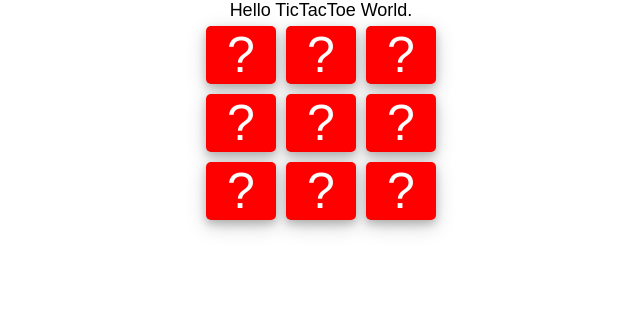
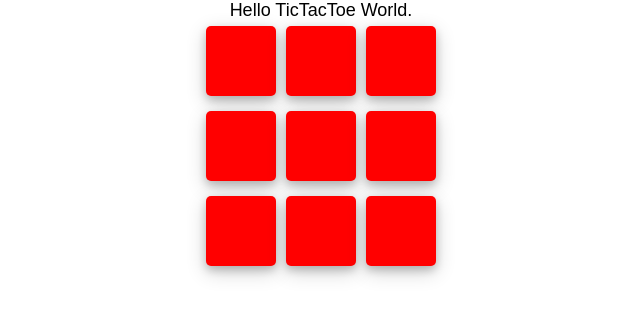
Before and after one commit to CodeAcademyBKK2017/react-intro, a React (Create React App) app: page / in a window 1280 px wide. Shown: the top 316 px of the page, without its empty margins (319-959 px from the left). Built offline with nearby package versions, Linux system fonts and the light colour scheme.

Commit message:
'Sibling'

```diff
--- a/package.json
+++ b/package.json
@@ -5,7 +5,8 @@
   "dependencies": {
     "react": "^16.2.0",
     "react-dom": "^16.2.0",
-    "react-scripts": "1.0.17"
+    "react-scripts": "1.0.17",
+    "uuid": "^3.1.0"
   },
   "scripts": {
     "start": "react-scripts start",
--- a/src/App.js
+++ b/src/App.js
@@ -2,28 +2,39 @@ import React, { Component } from 'react';
 import Name from './Name';
 import Box from './components/Box/Box.component';
 import './App.css';
+import uuid from 'uuid';
 
 class App extends Component {
   state = {
     player:1
   }
 
-  cellClickHandleCallBack = (arg)=>()=>{
+  cellClickHandleCallBack = (arg,key)=>()=>{
     const {player} = this.state;
     player === 1?this.setState({player:2}):this.setState({player:1});
     console.log(player);
+    console.log(key);
   }
   render() {
     let TwoD = [
-                  ['?','?','?'],
-                  ['?','?','?'],
-                  ['?','?','?']
-                ]
+        {
+             items:[" "," "," "],
+             rowkeys:uuid()
+        },
+        {
+            items:[" "," "," "],
+            rowkeys:uuid()
+        },
+        {
+            items:[" "," "," "],
+            rowkeys:uuid()
+        }
+      ]
     return (
       <div className="App">
         <div className="App-intro">
          <Name name="TicTacToe"/>
-         <Box Data = {TwoD} callHandle = {this.cellClickHandleCallBack}/>
+         <Box Data = {TwoD} key={uuid()} callHandle = {this.cellClickHandleCallBack}/>
         </div>
       </div>
     );
--- a/src/components/Box/Box.component.js
+++ b/src/components/Box/Box.component.js
@@ -1,20 +1,31 @@
-import React,{ Component } from 'react';
+import React from 'react';
 import Row from '../Row/Row.component';
 import ProptTypes from 'prop-types';
 import noop from 'lodash/noop';
 
-class Box extends Component {
+// class Box extends Component {
 
-  render() {
-    const {Data,callHandle} = this.props
-    return (
-        <div>
-        <Row cellData={Data[0]} clickHandle = {callHandle}/>
-        <Row cellData={Data[1]} clickHandle = {callHandle}/>
-        <Row cellData={Data[2]} clickHandle = {callHandle}/>
-        </div>
-    );
-  }
+//   render() {
+//     const {Data,callHandle} = this.props
+//     return (
+//         <div>
+//         <Row cellData={Data[0]} clickHandle = {callHandle}/>
+//         <Row cellData={Data[1]} clickHandle = {callHandle}/>
+//         <Row cellData={Data[2]} clickHandle = {callHandle}/>
+//         </div>
+//     );
+//   }
+// }
+
+const Box = ({Data,callHandle}) => {
+
+  const row = Data.map((rawData,i)=>{
+    console.log(rawData)
+    return <Row cellData={rawData.items} key={rawData.rowkeys} clickHandle={callHandle}/>
+  })
+  return (<div>
+          {row}
+    </div>);
 }
 
 Box.proptTypes = {
--- a/src/components/Cell/Cell.style.css
+++ b/src/components/Cell/Cell.style.css
@@ -3,6 +3,7 @@
     border:0;
     border-radius:5px;
     width:70px;
+    height:70px;
     display:inline-block;
     color:white;
     font-size:50px;
--- a/src/components/Row/Row.component.js
+++ b/src/components/Row/Row.component.js
@@ -6,6 +6,7 @@ import noop from 'lodash/noop';
 class Row extends Component {
   render() {
       const {cellData,clickHandle} = this.props;
+
     return (
         <div>
         <Cell value={cellData[0]} color="black" clickHandle={clickHandle}/>
```
Also changed, not shown: 1 other file (tests, documents, lock files or other folders).
